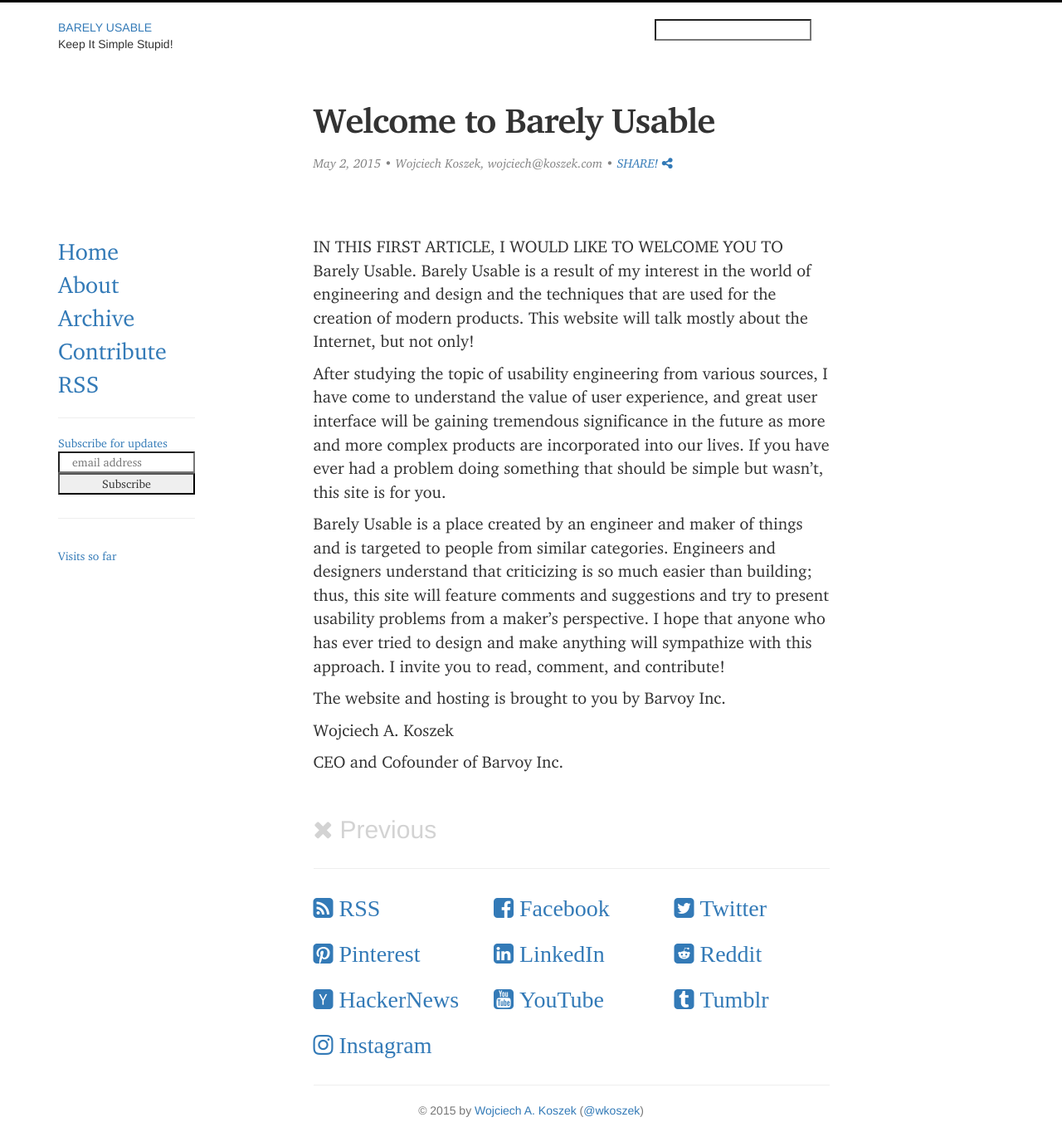
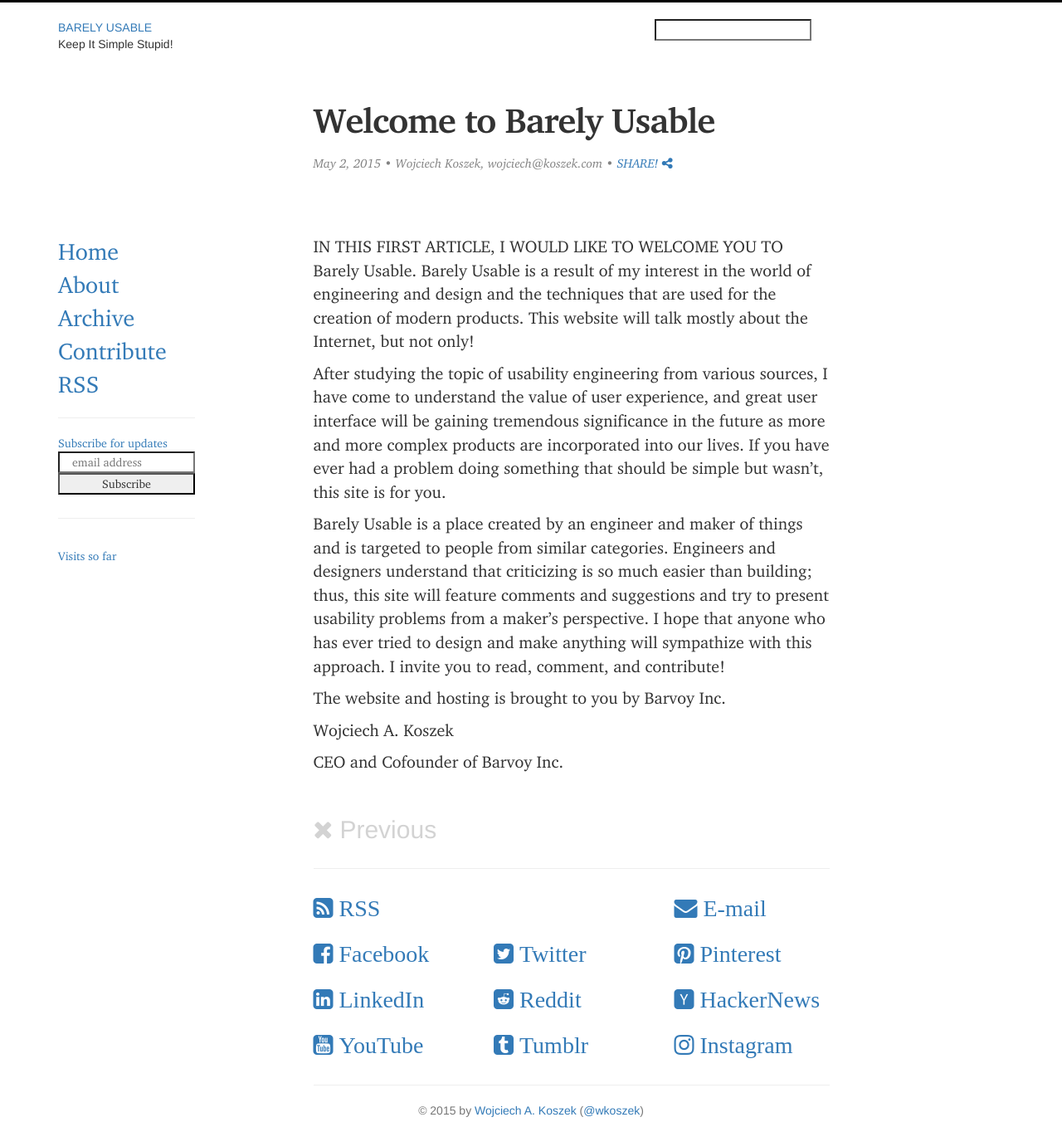
Before and after one commit to wkoszek/barelyusable, a Jekyll site: the page built from index.html, in a window 1280 px wide. Shown: the whole page at 83% size. Built offline with Jekyll 4.4.1, drawn with Linux system fonts in a browser that asks for light colours; nearby versions of some CDN libraries; comment, search, counter and statistics services are not loaded.

Commit message:
Bring e-mail to the social sharing. I've forgotten the obvious one.

```diff
--- a/_includes/social.html
+++ b/_includes/social.html
@@ -2,6 +2,16 @@
 	<div class="social col-lg-4">
 		<a href="{{ "/feed.xml" | prepend: site.baseurl }}">
 			<i class="fa fa-rss-square fa-2x">&nbsp;RSS</i>
+		</a>
+	</div>
+
+	<div class="social col-lg-4">
+		&nbsp;
+	</div>
+
+	<div class="social col-lg-4">
+		<a href="mailto:contact@barelyusable.com">
+			<i class="fa fa-envelope fa-2x">&nbsp;E-mail</i>
 		</a>
 	</div>
 
```
